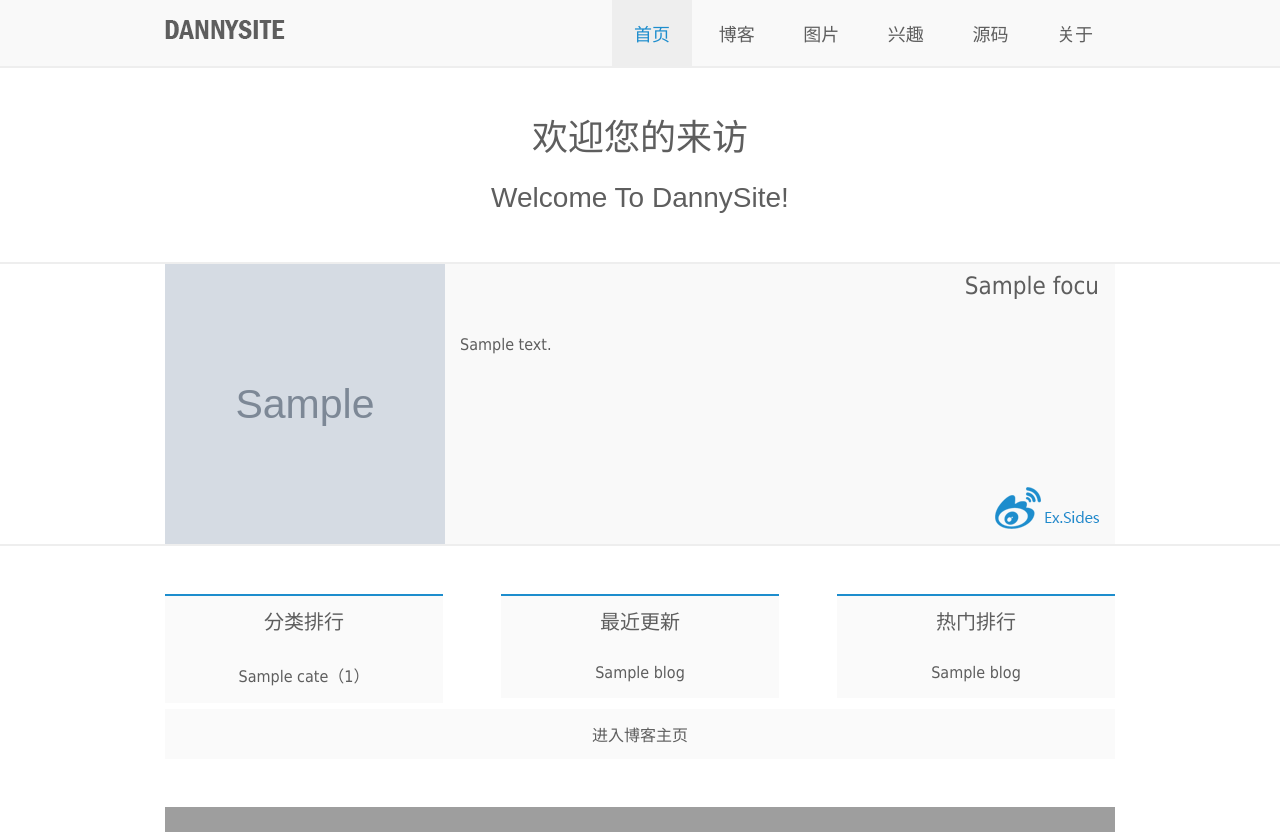
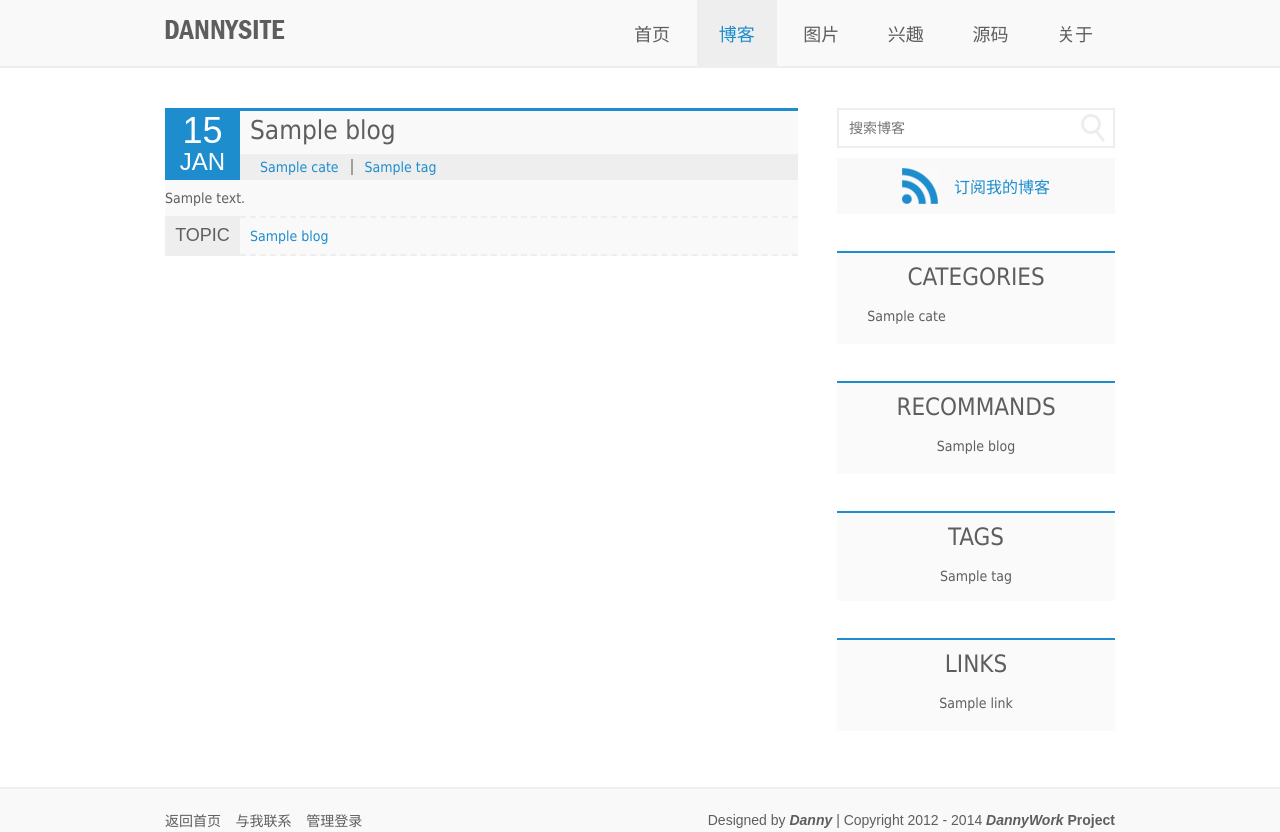
Before and after one commit to manyunkai/dannysite.com, a Django app: template src/templates/dblog/index.html in a window 1280 px wide. Shown: the top 832 px of the page. Run offline with Django 3.2, Linux system fonts and the light colour scheme; the template is opened without the code that fills it: most values are stand-ins (such as "Sample title", 1, 10 or a date in 2020); grey boxes marked "Sample" are stand-in pictures; parts of the project's set-up code (start-up, migrations or seed data) failed here and were passed over; grey boxes are pictures that could not be loaded.

Commit message:
fix bugs

```diff
--- a/src/templates/dblog/index.html
+++ b/src/templates/dblog/index.html
@@ -1,117 +1,40 @@
-{% extends "base/theme_base.html" %}
+{% extends "dblog/base.html" %}
 {% load staticfiles %}
-
-{% block nav_1 %}focus{% endblock %}
-
-{% block extra_metas %}
-	<meta name="google-site-verification" content="pM0Zcjq0SUtfFTLFQmbwPrQPnEUXTDeqjennQxV6Igw" />
-    <meta name="google-site-verification" content="A9QlTh-wsvY2e_fLKC_k15oR_S9YVEJmIQL1gxHSYLE" />
-    <meta name="google-site-verification" content="2AKlOJ0RVMtuKgEeQCqQAWzs5Kl9X032Shl5voEP-SI" />
-    <meta name="baidu-site-verification" content="WV3rnpqUmR" />
-{% endblock %}
-
-{% block extra_link %}
-	<link href="{% static 'site/v3/css/index.css' %}" rel="stylesheet" type="text/css">
-{% endblock %}
 
 {% block extra_js %}
 	<script src="{% static 'site/v3/js/jquery-1.8.2.min.js' %}"></script>
 	<script src="{% static 'site/v3/js/index.js' %}"></script>
+	<script>
+		(function($){
+			$.getUrlParam = function(name){
+				var reg = new RegExp("(^|&)"+ name +"=([^&]*)(&|$)");
+				var r = window.location.search.substr(1).match(reg);
+				if (r!=null) return unescape(r[2]); return null;
+			}
+		})(jQuery);
+		$(document).ready(function(){
+			key = $.getUrlParam('search');
+			if (key){
+				var hl = new Highlighter();
+				nodes = $('.contentBox').find('p');
+				for (var i=0; i < nodes.length;i++){
+				    hl.highlight(nodes[i], key);
+				}
+			}
+		});
+	</script>
 {% endblock %}
 
 {% block container %}
-  	<div class="normBox textCenter">
-    	<span class="fs36 block">欢迎您的来访</span>
-    	<span class="fs28 block pt22 enFont">Welcome To DannySite!</span>
-  	<!-- end .normBox --></div>
-    <div class="fullBox" id="my_focus">
-    	<div class="varea bg1" id="focus_1">
-        	<div class="fltlft" id="cover">
-            	<img src="{% if focus %}{{ focus.image.url }}{% else %}{% static 'site/v3/img/cover.jpg' %}{% endif %}" width="280" height="280">
-            </div>
-            <div class="fltlft" id="my_focus_txt">
-            	<div class="fs24" id="my_focus_title">
-                	<span>{% if focus %}{{ focus.title }}{% else %}MY AVATAR{% endif %}</span>
-                </div>
-                <div id="my_focus_desc">
-                	{% if focus %}
-                		{{ focus.description|linebreaks }}
-                	{% else %}
-	                	<p>该头像截取自于电影《蛮童之歌》（Boy A）的海报。</p>
-	                    <p>电影剧情独特而沉重，意在讲述到底是知错能改善莫大焉，还是江山易改本性难移？<br />
-						   主人公 Jack 的扮演者 Andrew Garfield 演绎的也非常到位。</p>
-	                    <p>无论是剧情立意，还是扮演者，都让我印象深刻。</p>
-	                {% endif %}
-                </div>
-                <div id="my_focus_weibo">
-                	<a href="http://weibo.com/danny0616/"><img src="{% static 'site/v3/img/weibo.png' %}" width="104" height="42" style="border: 0;"></a>
-                </div>
-            </div>
-            <div class="clearfloat"></div>
-        </div>
-    <!-- end my_focus --></div>
-	<div class="normBox" id="blog_box">
-    	<div class="listBox fltlft">
-        	<ul>
-            	<li class="listTitle textCenter">分类排行</li>
-            	{% for cate in hottest_cates %}
-                	<a href="{% url 'blog_home' %}?cat={{ cate.id }}"><li class="listItem textCenter">{{ cate.name }}（{{ cate.count }}）</li></a>
-            	{% endfor %}
-            </ul>
-        </div>
-    	<div class="listBox fltlft ml57">
-        	<ul>
-            	<li class="listTitle textCenter">最近更新</li>
-            	{% for blog in latest_blogs %}
-                	<a href="{% url 'blog_detail' blog.id %}" title="{{ blog.title }}"><li class="listItem textCenter">{{ blog.title|truncatechars:19 }}</li></a>
-            	{% endfor %}
-            </ul>
-		</div>
-    	<div class="listBox fltlft ml57">
-       	  <ul>
-           	  <li class="listTitle textCenter">热门排行</li>
-           	  {% for blog in hottest_blogs %}
-                  <a href="{% url 'blog_detail' blog.id %}" title="{{ blog.title }}"><li class="listItem textCenter">{{ blog.title|truncatechars:19 }}</li></a>
-           	  {% endfor %}
-          </ul>
-      	</div>
-      	<div class="clearfloat"></div>
-      	<div style="height:0px">&nbsp;</div>
-		<div class="textCenter" id="blog_nav_box">
-			<a class="noDecorA" href="{% url 'blog_home' %}" id="blog_btn">进入博客主页</a>
-		</div>
+	<div class="normBox">
+    	{% include "dblog/includes/sidebar.html" %}
+    	{% for blog in blogs %}
+    		{% include "dblog/includes/blogbox.html" %}
+    	{% endfor %}
+    	{% if page_instance.has_other_pages %}
+ 			{% include "dblog/includes/paginator.html" %}
+ 		{% endif %}
+        <div class="clearfloat"></div>
 	<!-- end blog_box --></div>
-	{% if photos %}
-	    <div class="normBox" id="photo_box">
-	    	<div class="varea bg1">
-	        	<div class="fltlft posRela">
-	            	<img src="{{ MEDIA_URL }}images/photos/s500/{{ photos.0 }}" width="500" height="440">
-	            	<!--[if IE 7]>
-	        			<div class="clearfloat"></div>
-	        		<![endif]-->
-	        		<div id="photo_desc_layout"></div>
-	                <div id="photo_desc_txt">
-	                    <span class="fs18 enFont block" id="photo_title">{{ latest_photo.title }}</span>
-	                    <span class="fs14 enFont block pt8" id="photo_author">{{ latest_photo.author }}</span>
-	                    <span class="fs14 enFont block pt26" id="photo_desc" title="{{ latest_photo.description }}">{{ latest_photo.description|truncatechars:130 }}</span>
-	                </div>
-	            </div>
-	            <div class="fltlf posRelat">
-	            	<img src="{{ MEDIA_URL }}images/photos/s200c/{{ photos.3 }}" width="200" height="200">
-	                <img src="{{ MEDIA_URL }}images/photos/s250/{{ photos.2 }}" width="250" height="200">
-	            </div>
-	            <div class="fltlft posRela">
-	           	  	<img src="{{ MEDIA_URL }}images/photos/s450/{{ photos.1 }}" width="450" height="240">
-	           	  	<!--[if IE 7]>
-	           	  		<div class="clearfloat"></div>
-	           	  	<![endif]-->
-	                <div id="photo_nav_layout">
-	                	<a href="{% url 'photo_home' %}">浏览所有图片 >></a>
-	                </div>
-	            </div>
-	            <div class="clearfloat">
-	            </div>
-	        </div>
-	    <!-- end photo_box --></div>
-	{% endif %}
+    <div class="clearfloat"></div>
 {% endblock %}
```
Also changed, not shown: src/core/context_processors.py (added, +17 -0 lines), src/core/middleware.py (added, +63 -0 lines).
